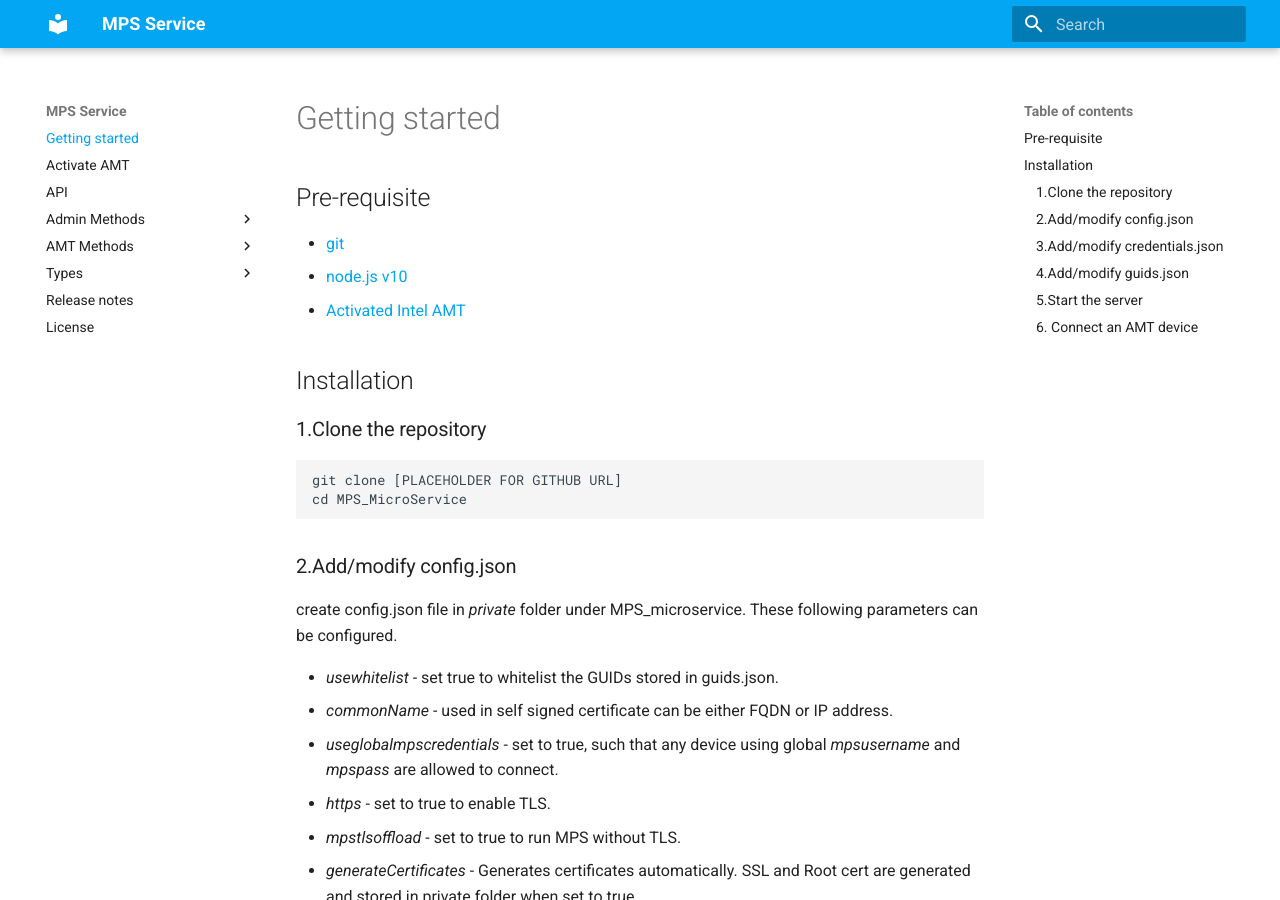
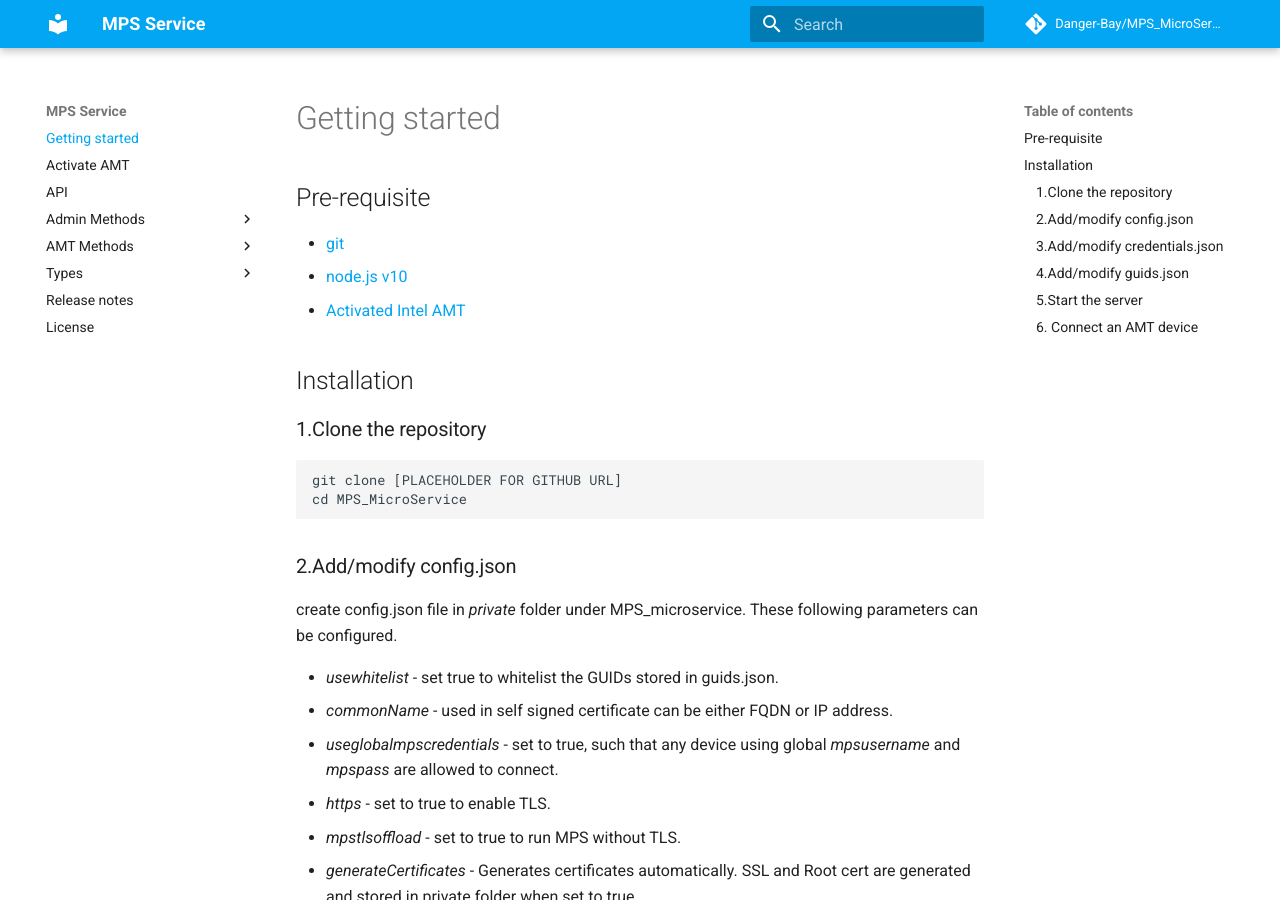
Before and after one commit to open-amt-cloud-toolkit/mps, an MkDocs documentation site: the page built from docs/index.md, in a window 1280 px wide and 900 px high. Built offline with MkDocs 1.6.1 and Material for MkDocs 9.7.7, drawn with Linux system fonts in a browser that asks for light colours; comment, search, counter and statistics services are not loaded; some of the changed lines change nothing that is shown.

Commit message:
Update mkdocs.yml
fixed links to type docs

```diff
--- a/mkdocs.yml
+++ b/mkdocs.yml
@@ -3,8 +3,8 @@
 site_description: 'Management Presence Server (MPS) that will serve as the broker between the management console and the Intel® AMT clients'
 
 # Repository
-#repo_name: 'Danger-Bay/MPS_MicroService'
-#repo_url: 'https://github.impcloud.net/Danger-Bay/MPS_MicroService'
+repo_name: 'Danger-Bay/MPS_MicroService'
+repo_url: 'https://github.com/open-amt-cloud-toolkit/MPS'
 
 # Copyright
 copyright: 'Copyright &copy; Intel Corporation 2019'
@@ -41,16 +41,16 @@
     - Power state: methods/powerstate.md
     - Version: methods/version.md
   - Types:
-    - Request body: https://pages.github.impcloud.net/Danger-Bay/MPS_MicroService/methods/types/#requestbody
-    - Response error body: https://pages.github.impcloud.net/Danger-Bay/MPS_MicroService/methods/types/#responseerrorbody
-    - Audit log: https://pages.github.impcloud.net/Danger-Bay/MPS_MicroService/methods/types/#audit-log
-    - Event log: https://pages.github.impcloud.net/Danger-Bay/MPS_MicroService/methods/types/#event-log
-    - General Settings: https://pages.github.impcloud.net/Danger-Bay/MPS_MicroService/methods/types/#general-settings
-    - Hardware information: https://pages.github.impcloud.net/Danger-Bay/MPS_MicroService/methods/types/#hardware-information
-    - Power action: https://pages.github.impcloud.net/Danger-Bay/MPS_MicroService/methods/types/#power-action
-    - Power capabilities: https://pages.github.impcloud.net/Danger-Bay/MPS_MicroService/methods/types/#power-capabilities
-    - Power state: https://pages.github.impcloud.net/Danger-Bay/MPS_MicroService/methods/types/#power-state
-    - Version: https://pages.github.impcloud.net/Danger-Bay/MPS_MicroService/methods/types/#version
+    - Request body: https://github.com/open-amt-cloud-toolkit/MPS/methods/types/#requestbody
+    - Response error body: https://github.com/open-amt-cloud-toolkit/MPS/methods/types/#responseerrorbody
+    - Audit log: https://github.com/open-amt-cloud-toolkit/MPS/methods/types/#audit-log
+    - Event log: https://github.com/open-amt-cloud-toolkit/MPS/methods/types/#event-log
+    - General Settings: https://github.com/open-amt-cloud-toolkit/MPS/methods/types/#general-settings
+    - Hardware information: https://github.com/open-amt-cloud-toolkit/MPS/methods/types/#hardware-information
+    - Power action: https://github.com/open-amt-cloud-toolkit/MPS/methods/types/#power-action
+    - Power capabilities: https://github.com/open-amt-cloud-toolkit/MPS/methods/types/#power-capabilities
+    - Power state: https://github.com/open-amt-cloud-toolkit/MPS/methods/types/#power-state
+    - Version: https://github.com/open-amt-cloud-toolkit/MPS/methods/types/#version
   - Release notes: release-notes.md
   - License: license.md
 
```
